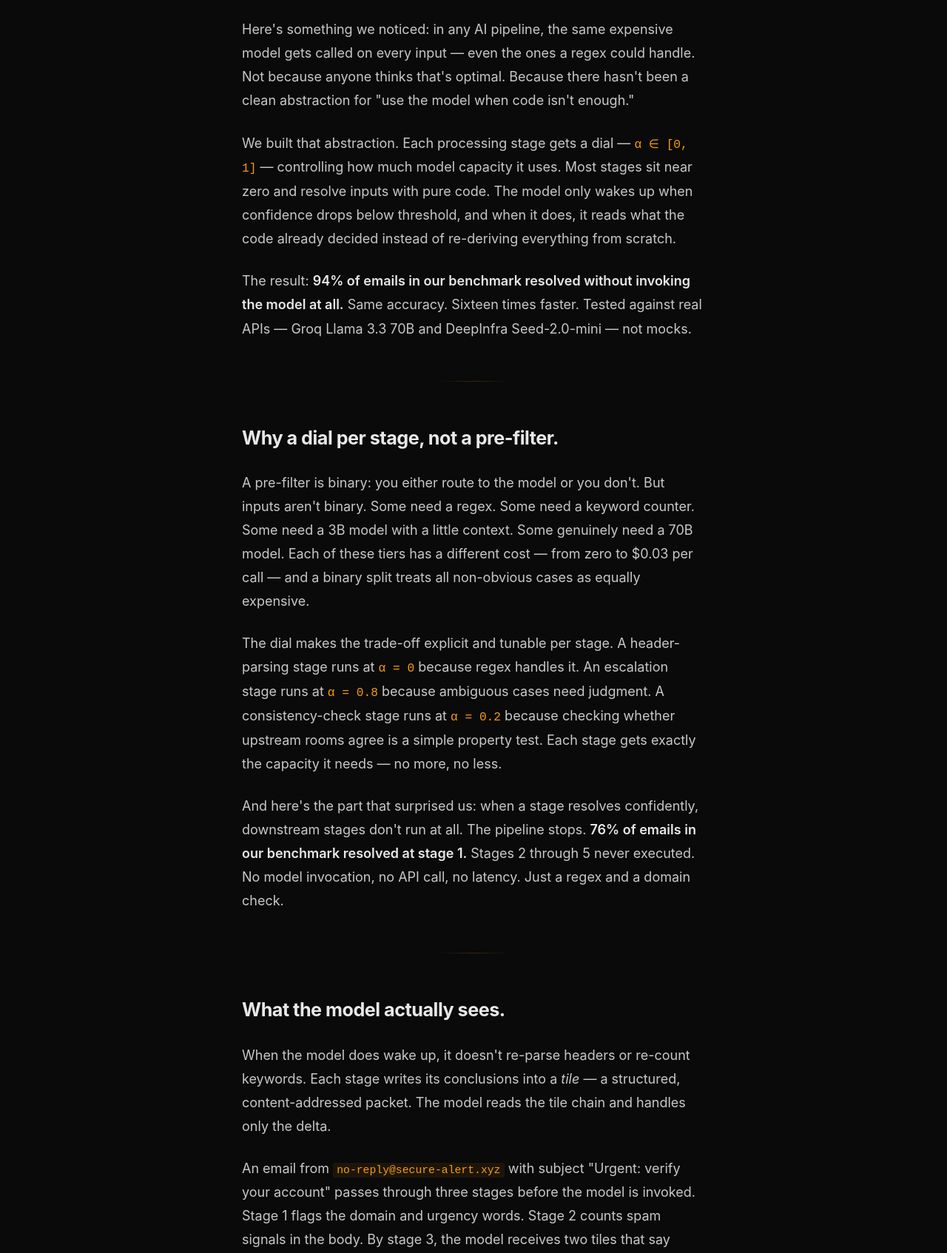
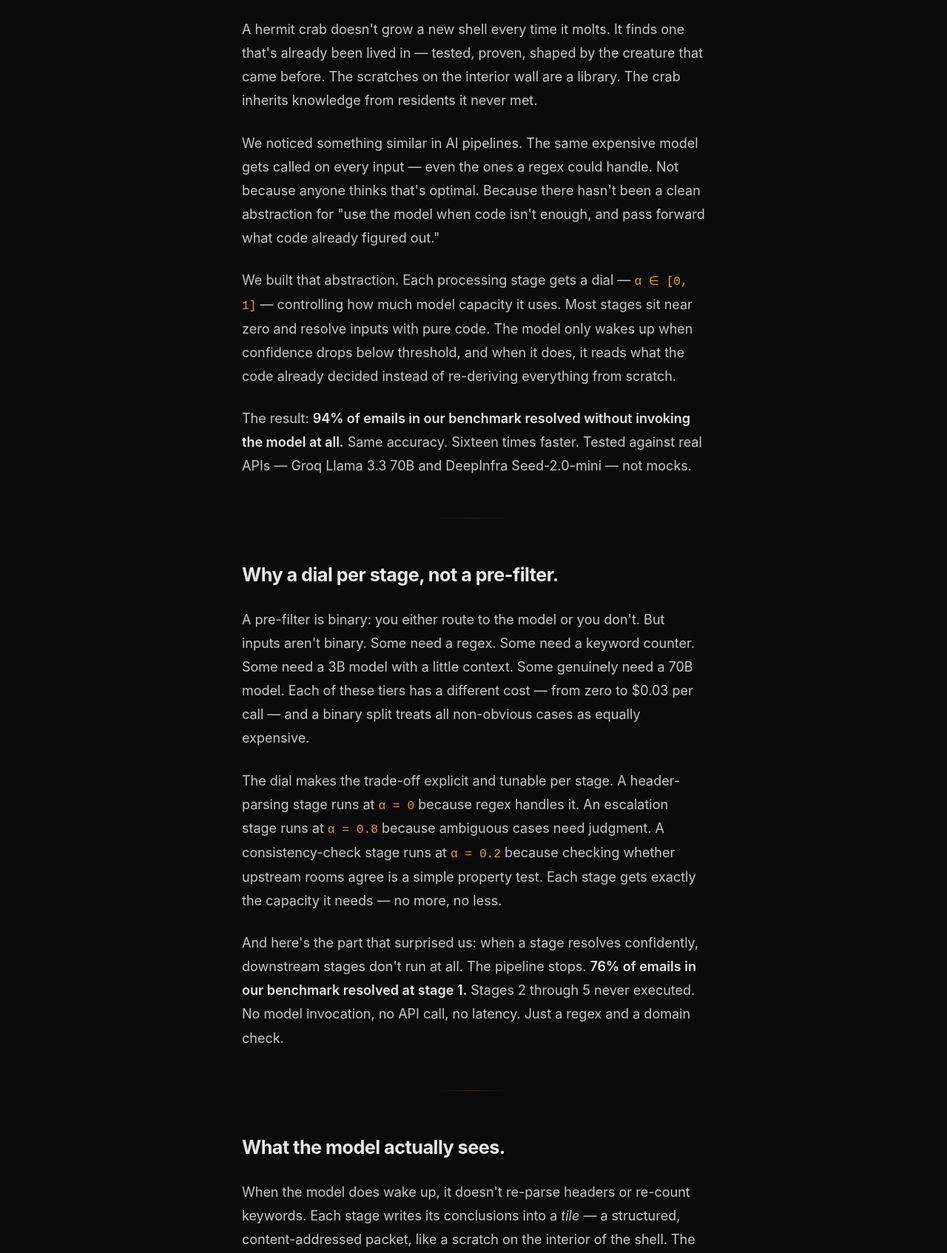
Before and after one commit to SuperInstance/signal-chain, a plain HTML site: page index.html in a window 1280 px wide. Shown: the part 199-1893 px from the top of the page at 74% size. Drawn offline with Linux system fonts and the light colour scheme.

Commit message:
Landing page v9.1: hermit crab woven in as seasoning — 3 light touches, not the main course

```diff
--- a/index.html
+++ b/index.html
@@ -48,7 +48,9 @@ footer .links{display:flex;justify-content:center;gap:1.5rem;flex-wrap:wrap;marg
 
 <h1>Most inputs don't need a model.</h1>
 
-<p>Here's something we noticed: in any AI pipeline, the same expensive model gets called on every input — even the ones a regex could handle. Not because anyone thinks that's optimal. Because there hasn't been a clean abstraction for "use the model when code isn't enough."</p>
+<p>A hermit crab doesn't grow a new shell every time it molts. It finds one that's already been lived in — tested, proven, shaped by the creature that came before. The scratches on the interior wall are a library. The crab inherits knowledge from residents it never met.</p>
+
+<p>We noticed something similar in AI pipelines. The same expensive model gets called on every input — even the ones a regex could handle. Not because anyone thinks that's optimal. Because there hasn't been a clean abstraction for "use the model when code isn't enough, and pass forward what code already figured out."</p>
 
 <p>We built that abstraction. Each processing stage gets a dial — <span class="alpha">α ∈ [0, 1]</span> — controlling how much model capacity it uses. Most stages sit near zero and resolve inputs with pure code. The model only wakes up when confidence drops below threshold, and when it does, it reads what the code already decided instead of re-deriving everything from scratch.</p>
 
@@ -68,7 +70,7 @@ footer .links{display:flex;justify-content:center;gap:1.5rem;flex-wrap:wrap;marg
 
 <h2>What the model actually sees.</h2>
 
-<p>When the model does wake up, it doesn't re-parse headers or re-count keywords. Each stage writes its conclusions into a <em>tile</em> — a structured, content-addressed packet. The model reads the tile chain and handles only the delta.</p>
+<p>When the model does wake up, it doesn't re-parse headers or re-count keywords. Each stage writes its conclusions into a <em>tile</em> — a structured, content-addressed packet, like a scratch on the interior of the shell. The model reads the tile chain and handles only the delta.</p>
 
 <p>An email from <code>no-reply@secure-alert.xyz</code> with subject "Urgent: verify your account" passes through three stages before the model is invoked. Stage 1 flags the domain and urgency words. Stage 2 counts spam signals in the body. By stage 3, the model receives two tiles that say <em>"sender is .xyz, spam score 0.8, five urgency keywords"</em> and answers one question: what's the intent? <strong>Credential phishing, confidence 0.95.</strong> The 70B model never ran. A 3B model read two tiles and handled the 10% that code couldn't.</p>
 
@@ -99,7 +101,7 @@ footer .links{display:flex;justify-content:center;gap:1.5rem;flex-wrap:wrap;marg
 
 <p>A model scoped to one room's decision space compresses far better than a general-purpose model, because it's solving one narrow decision — not general intelligence. For binary drift detection, a standard dense layer needs 16,384 parameters. <a href="https://github.com/SuperInstance/tensor-spline">SplineLinear</a> reparameterizes the weight matrix using Eisenstein lattice basis functions — 820 control points instead of 16,384 values. Same accuracy, 20× compression, sub-millisecond on CPU. On an ESP32-S3: 4.2 KB flash, 0.3ms inference.</p>
 
-<p>This is the deeper pattern: <strong>when you scope a model to one decision with full tile context, the decision boundary lives on a low-dimensional manifold</strong>. You don't need 70B parameters to classify intent when the tiles already tell you the sender is suspicious, the body has five urgency keywords, and the domain is .xyz. You need a small model that reads context and answers one question.</p>
+<p>This is the deeper pattern: <strong>when you scope a model to one decision with full tile context, the decision boundary lives on a low-dimensional manifold</strong>. You don't need 70B parameters to classify intent when the tiles already tell you the sender is suspicious, the body has five urgency keywords, and the domain is .xyz. A small crab in a well-scratched shell navigates better than a big crab in a blank one. The shell is the intelligence. The crab just follows it.</p>
 
 <hr>
 
```
